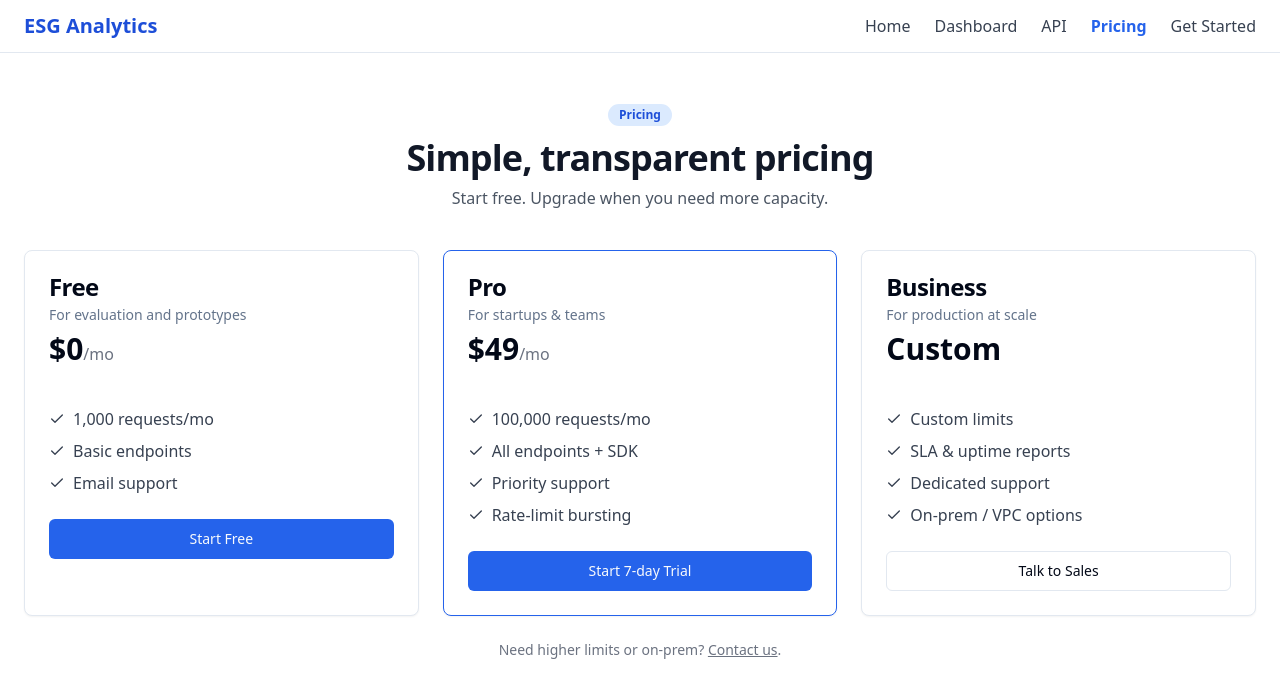
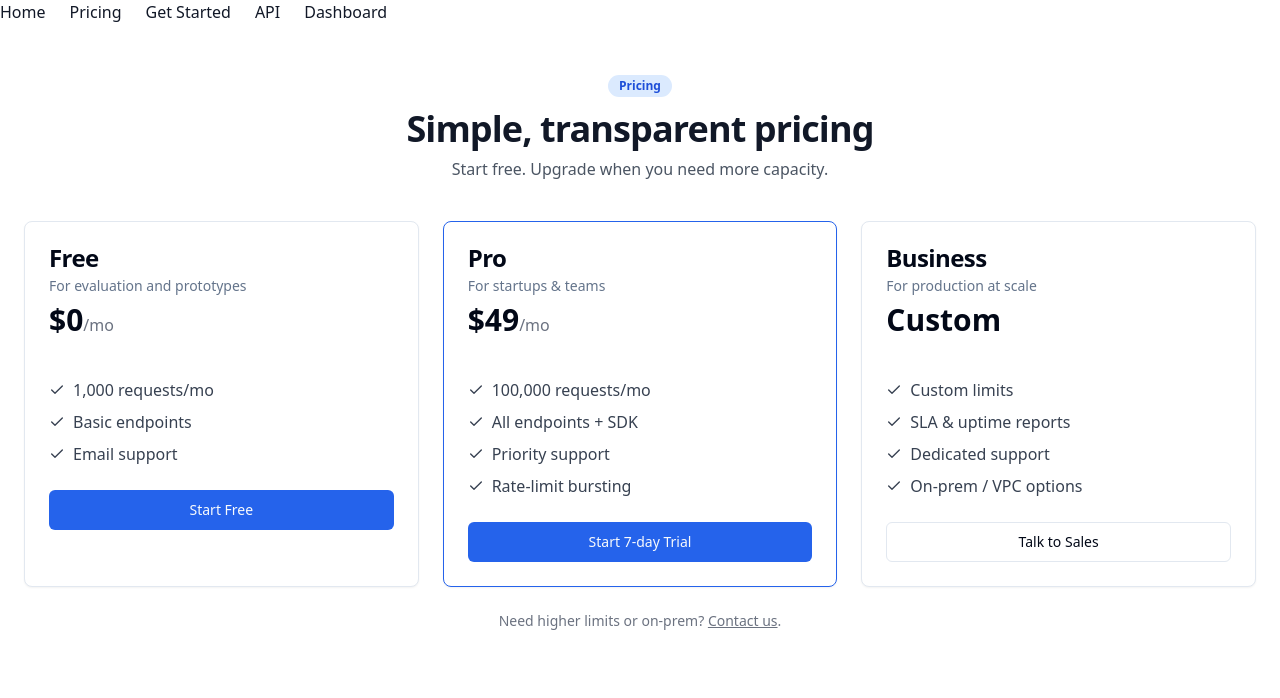
Before and after one commit to johnmuhoza33-bot/esg-aggregator, a Next.js app: page /pricing in a window 1280 px wide. Shown: the top 698 px of the page. Built offline with nearby package versions, Linux system fonts and the light colour scheme.

Commit message:
Fix navigation with Next.js Link

```diff
--- a/components/navigation.tsx
+++ b/components/navigation.tsx
@@ -1,40 +1,13 @@
-"use client";
-
 import Link from "next/link";
-import { usePathname } from "next/navigation";
 
 export default function Navigation() {
-  const pathname = usePathname();
-  const item = (href: string, label: string) => (
-    <Link
-      href={href}
-      className={`hover:text-blue-600 ${
-        pathname === href ? "text-blue-600 font-semibold" : "text-gray-700"
-      }`}
-    >
-      {label}
-    </Link>
-  );
-
   return (
-    <header className="sticky top-0 z-50 bg-white/95 backdrop-blur border-b">
-      <nav className="container mx-auto px-6 py-3 flex items-center justify-between">
-        {/* BRAND → always goes Home */}
-        <Link
-          href="/"
-          className="text-xl font-bold text-blue-700 cursor-pointer pointer-events-auto select-none"
-        >
-          ESG Analytics
-        </Link>
-
-        <div className="hidden md:flex items-center gap-6">
-          {item("/", "Home")}
-          {item("/dashboard", "Dashboard")}
-          {item("/api-docs", "API")}
-          {item("/pricing", "Pricing")}
-          {item("/get-started", "Get Started")}
-        </div>
-      </nav>
-    </header>
+    <nav className="flex gap-6">
+      <Link href="/">Home</Link>
+      <Link href="/pricing">Pricing</Link>
+      <Link href="/get-started">Get Started</Link>
+      <Link href="/api-docs">API</Link>
+      <Link href="/dashboard">Dashboard</Link>
+    </nav>
   );
 }
```
